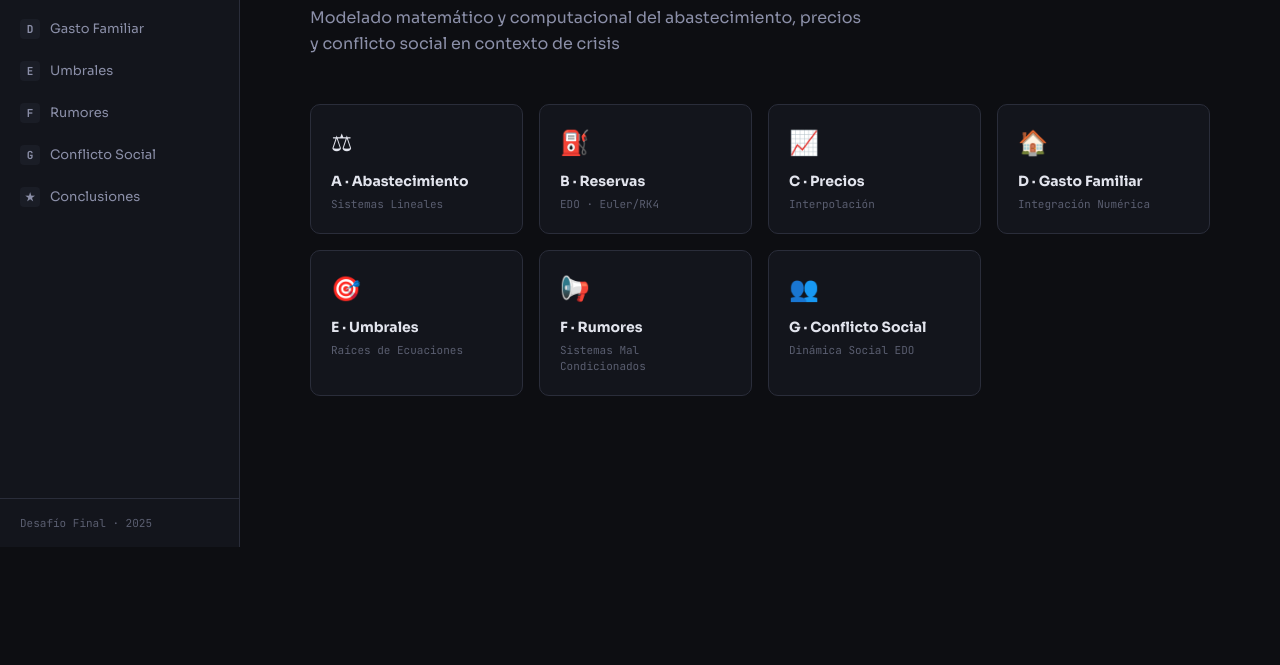
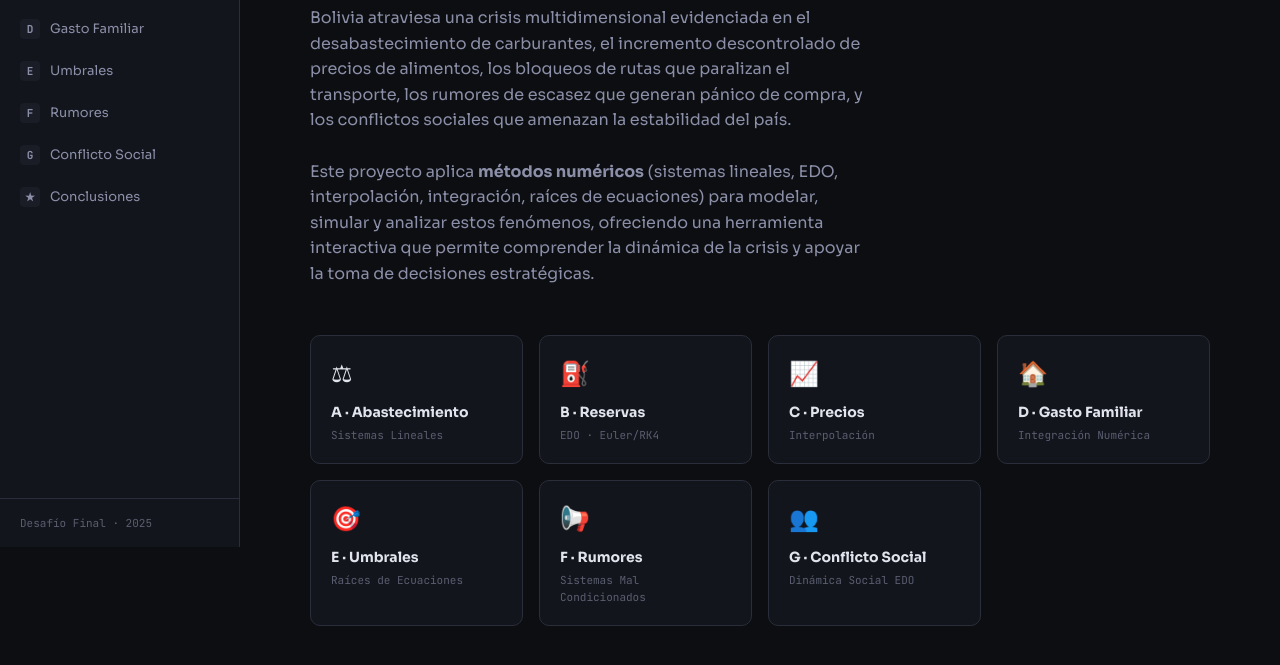
Before and after one commit to KarinaHCC/Proyecto-Final-MN, a plain HTML site: page index.html in a window 1280 px wide. Shown: the part 253-918 px from the top of the page. Before the commit the page ends 800 px from the top, so only its background shows below. Drawn offline with nearby package versions, Linux system fonts and the light colour scheme.

Commit message:
Update index.html

```diff
--- a/index.html
+++ b/index.html
@@ -66,7 +66,15 @@
     <div class="hero">
       <div class="hero-badge">Desafío Final · Métodos Numéricos</div>
       <h1 class="hero-title">Simulación Numérica<br/><span class="accent">de Crisis</span></h1>
-      <p class="hero-sub">Modelado matemático y computacional del abastecimiento, precios y conflicto social en contexto de crisis</p>
+      <p class="hero-sub">
+          Bolivia atraviesa una crisis multidimensional evidenciada en el desabastecimiento de carburantes,
+          el incremento descontrolado de precios de alimentos, los bloqueos de rutas que paralizan el transporte,
+          los rumores de escasez que generan pánico de compra, y los conflictos sociales que amenazan la estabilidad del país.
+          <br><br>
+          Este proyecto aplica <strong>métodos numéricos</strong> (sistemas lineales, EDO, interpolación, integración, raíces de ecuaciones)
+          para modelar, simular y analizar estos fenómenos, ofreciendo una herramienta interactiva que permite comprender
+          la dinámica de la crisis y apoyar la toma de decisiones estratégicas.
+      </p>
       <div class="hero-cards">
         <div class="hero-card" onclick="showSection('escenarioA')">
           <div class="hcard-icon">⚖</div>
```
